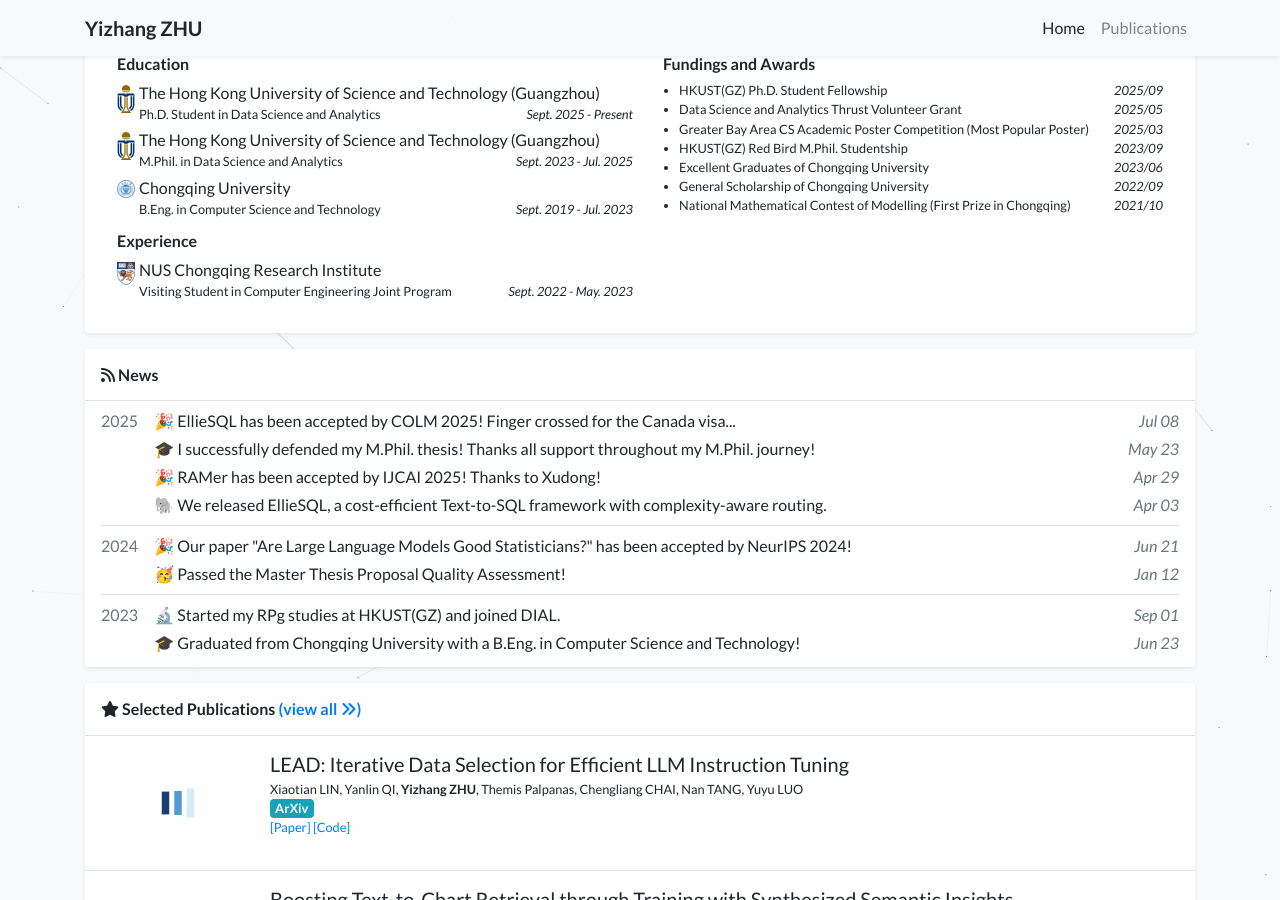
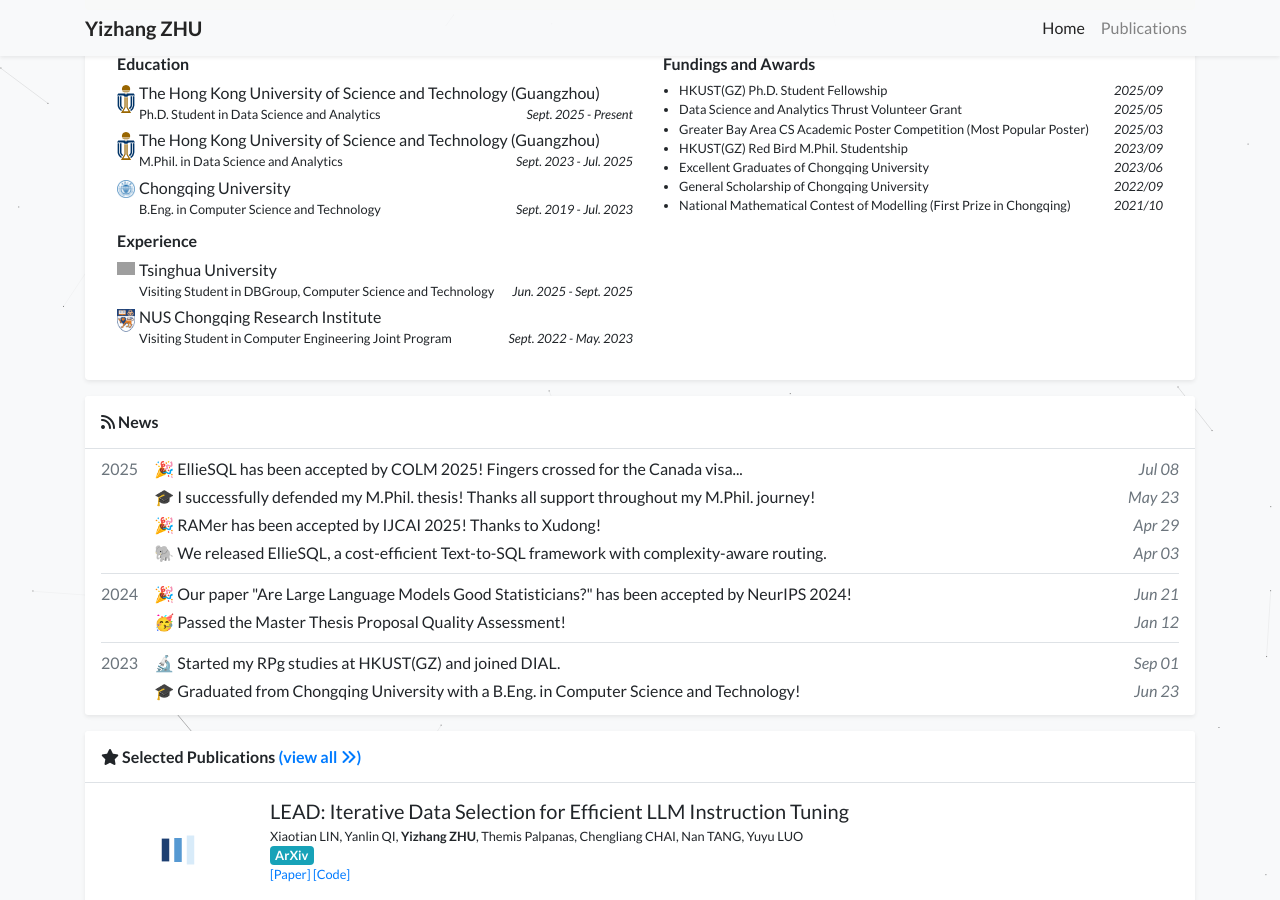
Before and after one commit to derrickzhuyz/derrickzhuyz.github.io, a Jekyll site: the page built from index.html, in a window 1280 px wide and 900 px high, scrolled down 657 px. Built offline with Jekyll 4.4.1, drawn with Linux system fonts in a browser that asks for light colours; a style sheet for code colours, icons or effects is not loaded; grey boxes are pictures that could not be loaded.

Commit message:
update thu visiting

```diff
--- a/_data/profile.yml
+++ b/_data/profile.yml
@@ -52,10 +52,10 @@
   date: Sept. 2019 - Jul. 2023
 
 experience:
-# - name: Tsinghua University
-#   logo: /assets/images/badges/thu.png
-#   position: Visiting Student in Database Group, Dept. of CST
-#   date: Jun. 2025 - Sept. 2025
+- name: Tsinghua University
+  logo: /assets/images/badges/thu.png
+  position: Visiting Student in DBGroup, Computer Science and Technology
+  date: Jun. 2025 - Sept. 2025
 - name: NUS Chongqing Research Institute
   logo: /assets/images/badges/nus.png
   position: Visiting Student in Computer Engineering Joint Program # NUS-CQU Co-program in Computer Engineering
```
Also changed, not shown: _news/2025-news4.md (+1 -1 lines), README.md.
